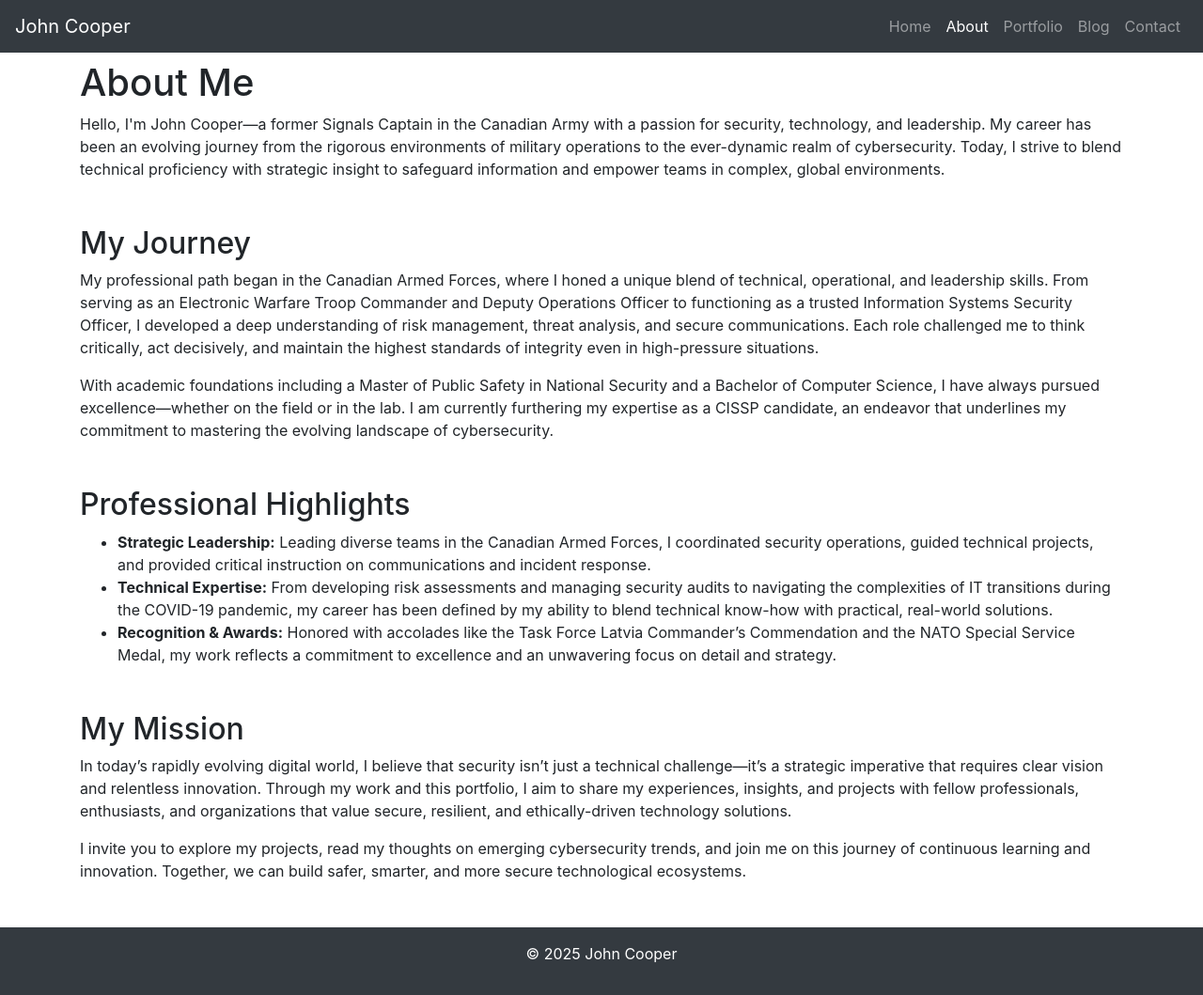
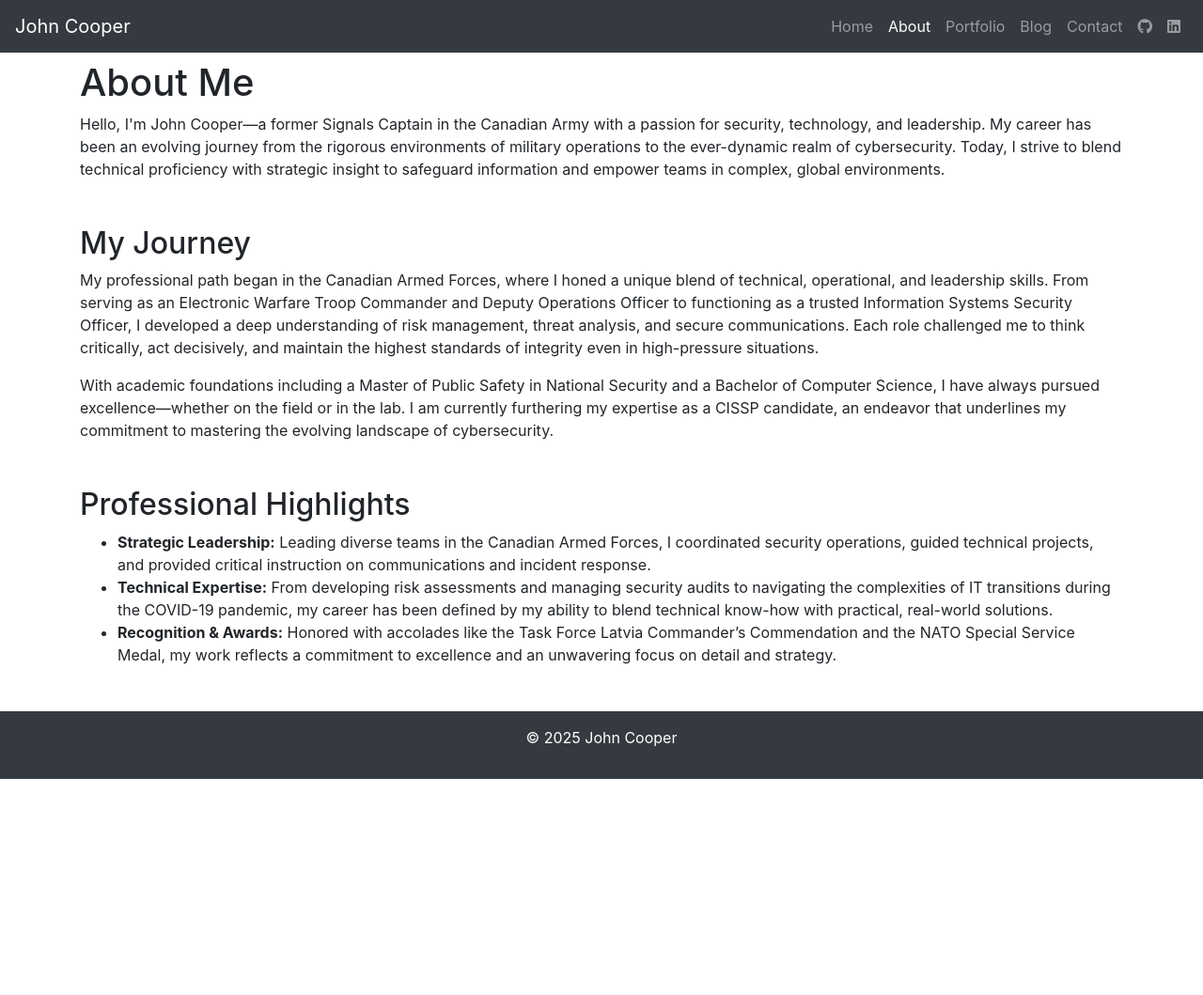
Before and after one commit to Jack-E-Cooper/jcflask, a Flask app: page /about in a window 1280 px wide. Shown: the whole page at 94% size. After the commit the page ends 829 px from the top, so only its background shows below. Run offline with Flask 3, Linux system fonts and the light colour scheme; some libraries are stand-ins or nearby versions.

Commit message:
added some base content and linkedin github header links

```diff
--- a/src/jcflask/templates/about.html
+++ b/src/jcflask/templates/about.html
@@ -23,9 +23,5 @@
   </ul>
 </section>
 
-<section class="mb-5">
-  <h2>My Mission</h2>
-  <p>In today’s rapidly evolving digital world, I believe that security isn’t just a technical challenge—it’s a strategic imperative that requires clear vision and relentless innovation. Through my work and this portfolio, I aim to share my experiences, insights, and projects with fellow professionals, enthusiasts, and organizations that value secure, resilient, and ethically-driven technology solutions.</p>
-  <p>I invite you to explore my projects, read my thoughts on emerging cybersecurity trends, and join me on this journey of continuous learning and innovation. Together, we can build safer, smarter, and more secure technological ecosystems.</p>
-</section>
+
 {% endblock %}
--- a/src/jcflask/templates/base.html
+++ b/src/jcflask/templates/base.html
@@ -7,6 +7,8 @@
   <title>{% block title %}John Cooper Portfolio{% endblock %}</title>
   <!-- Bootstrap CSS -->
   <link href="https://stackpath.bootstrapcdn.com/bootstrap/4.5.2/css/bootstrap.min.css" rel="stylesheet">
+  <!-- Font Awesome -->
+  <link href="https://cdnjs.cloudflare.com/ajax/libs/font-awesome/5.15.4/css/all.min.css" rel="stylesheet">
 </head>
 <body class="d-flex flex-column min-vh-100">
   <!-- Navigation Bar -->
@@ -34,6 +36,14 @@
           <a class="nav-link" href="/contact">Contact</a>
         </li>
       </ul>
+      <div class="navbar-nav">
+        <a class="nav-item nav-link" href="https://github.com/Jack-E-Cooper" target="_blank" aria-label="GitHub">
+          <i class="fab fa-github"></i>
+        </a>
+        <a class="nav-item nav-link" href="https://linkedin.com/in/johnedwardcooper" target="_blank" aria-label="LinkedIn">
+          <i class="fab fa-linkedin"></i>
+        </a>
+      </div>
     </div>
   </nav>
 
```
Also changed, not shown: src/jcflask/templates/home.html (+11 -0 lines), src/jcflask/templates/portfolio.html (+61 -4 lines), src/tests/test_base.py (+17 -0 lines), src/tests/test_home.py (+2 -1 lines).
